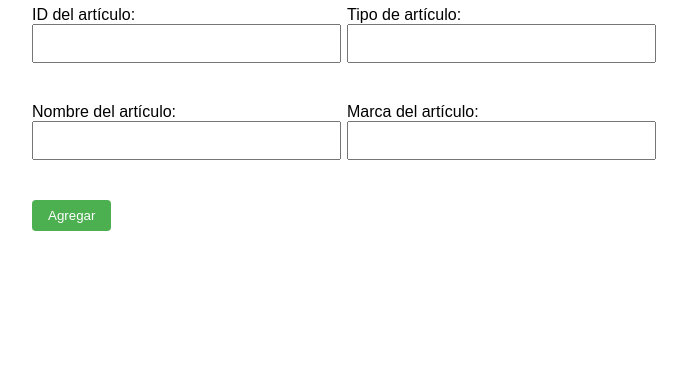
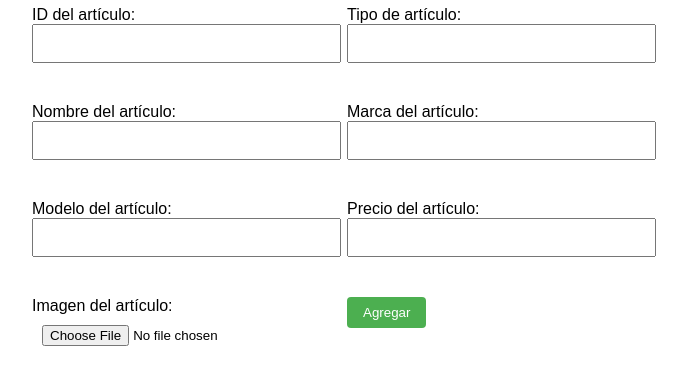
Before and after one commit to Caballero1303/Proyecto-Hardware, a PHP site: page /alta_articulos.php in a window 1280 px wide. Shown: the part 142-527 px from the top of the page, without its empty margins (308-995 px from the left). Run offline with PHP 8.4, Linux system fonts and the light colour scheme.

Commit message:
Reestructuración de código

```diff
--- a/alta_articulos.php
+++ b/alta_articulos.php
@@ -48,23 +48,38 @@
 
     <form method="POST" action="<?php echo $_SERVER["PHP_SELF"]; ?>" enctype="multipart/form-data">
         <div>
-            <label for="ID_USER">ID del artículo:</label>
-            <input type="text" name="ID_USER" required>
+            <label for="ID_ART">ID del artículo:</label>
+            <input type="text" name="ID_ART" required>
         </div>
 
         <div>
-            <label for="USER">Tipo de artículo:</label>
-            <input type="text" name="USER" required>
+            <label for="TIPO_ART">Tipo de artículo:</label>
+            <input type="text" name="TIPO_ART" required>
         </div>
 
         <div>
-            <label for="TIPO_USER">Nombre del artículo:</label>
-            <input type="text" name="TIPO_USER" required>
+            <label for="NOMBRE_ART">Nombre del artículo:</label>
+            <input type="text" name="NOMBRE_ART" required>
         </div>
 
         <div>
-            <label for="PASSWORD">Marca del artículo:</label>
-            <input type="text" name="PASSWORD" required>
+            <label for="MARCA_ART">Marca del artículo:</label>
+            <input type="text" name="MARCA_ART" required>
+        </div>
+
+        <div>
+            <label for="MODELO_ART">Modelo del artículo:</label>
+            <input type="text" name="MODELO_ART" required>
+        </div>
+
+        <div>
+            <label for="PRECIO_ART">Precio del artículo:</label>
+            <input type="text" name="PRECIO_ART" required>
+        </div>
+
+        <div>
+            <label for="IMG_ART">Imagen del artículo:</label>
+            <input type="file" name="IMG_ART" accept="image/*" required>
         </div>
 
         <div>
@@ -85,21 +100,28 @@ if ($conn->connect_error) {
 // Verificar si se ha enviado el formulario de ingreso
 if ($_SERVER["REQUEST_METHOD"] == "POST") {
     // Obtener los datos ingresados en el formulario
-    $ID_USER = $_POST["ID_USER"];
-    $USER = $_POST["USER"];
-    $TIPO_USER = $_POST["TIPO_USER"];
-    $PASSWORD = $_POST["PASSWORD"];
+    $ID_ART = $_POST["ID_ART"];
+    $TIPO_ART = $_POST["TIPO_ART"];
+    $NOMBRE_ART = $_POST["NOMBRE_ART"];
+    $MARCA_ART = $_POST["MARCA_ART"];
+    $MODELO_ART = $_POST["MODELO_ART"];
+    $PRECIO_ART = $_POST["PRECIO_ART"];
 
-        // Consulta SQL para verificar si el campo ID_USER está duplicado
-        $check_duplicate_sql = "SELECT ID_USER FROM credenciales WHERE ID_USER = '$ID_USER'";
+    if(isset($_FILES["IMG_ART"]) && $_FILES["IMG_ART"]["error"] == 0) {
+        // Obtener los datos binarios de la imagen
+        $imgData = file_get_contents($_FILES["IMG_ART"]["tmp_name"]);
+        $imgData = $conn->real_escape_string($imgData);
+
+        // Consulta SQL para verificar si el campo ID_ART está duplicado
+        $check_duplicate_sql = "SELECT ID_ART FROM productos WHERE ID_ART = '$ID_ART'";
         $duplicate_result = $conn->query($check_duplicate_sql);
 
         if ($duplicate_result->num_rows > 0) {
-            echo '<script>alert("El ID de artículo \'' . $ID_USER . '\' ya existe. Por favor, ingresa otro ID.");</script>';
+            echo '<script>alert("El ID de artículo \'' . $ID_ART . '\' ya existe. Por favor, ingresa otro ID.");</script>';
         } else {
             // Consulta SQL para insertar un nuevo registro en la tabla "productos"
-            $insert_sql = "INSERT INTO productos (ID_USER, USER, TIPO_USER, PASSWORD)
-                    VALUES ('$ID_USER', '$USER', '$TIPO_USER', '$PASSWORD')";
+            $insert_sql = "INSERT INTO productos (ID_ART, TIPO_ART, NOMBRE_ART, MARCA_ART, MODELO_ART, PRECIO_ART, IMG_ART)
+                    VALUES ('$ID_ART', '$TIPO_ART', '$NOMBRE_ART', '$MARCA_ART', '$MODELO_ART', '$PRECIO_ART', '$imgData')";
 
             if ($conn->query($insert_sql) === TRUE) {
                 echo '<script>alert("Registro insertado correctamente.");</script>';
@@ -108,8 +130,10 @@ if ($_SERVER["REQUEST_METHOD"] == "POST") {
                 echo '<script>alert("Error al insertar el registro: ' . $conn->error . '");</script>';
             }
         }
+    }else {
+            echo '<script>alert("Error al cargar la imagen.");</script>';
     }
-
+}
 // Cerrar la conexión
 $conn->close();
 ?>
--- a/alta_credenciales.php
+++ b/alta_credenciales.php
@@ -91,7 +91,6 @@ if ($_SERVER["REQUEST_METHOD"] == "POST") {
         $check_duplicate_sql = "SELECT ID_USER FROM credenciales WHERE ID_USER = '$ID_USER'";
         $duplicate_result = $conn->query($check_duplicate_sql);
 
-
         if ($duplicate_result->num_rows > 0) {
             echo '<script>alert("El ID de artículo \'' . $ID_USER . '\' ya existe. Por favor, ingresa otro ID.");</script>';
         } else {
```
